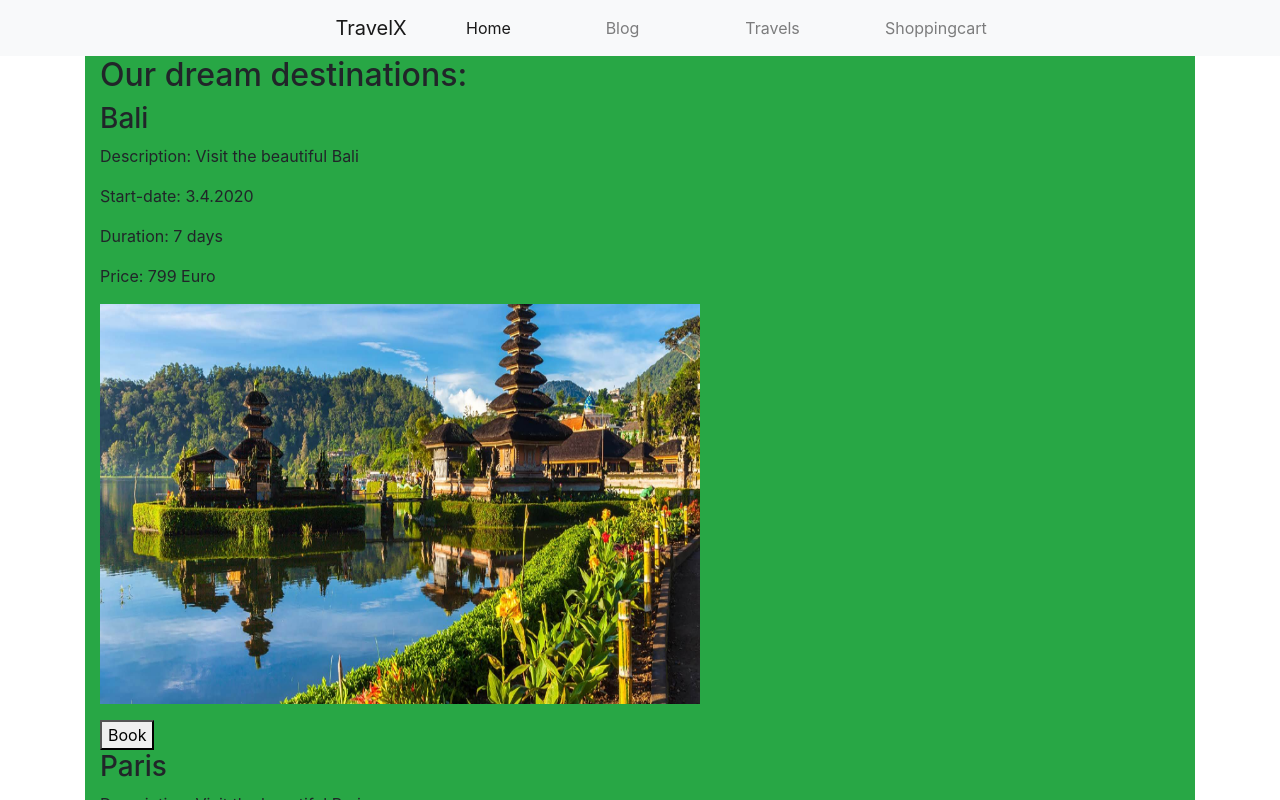
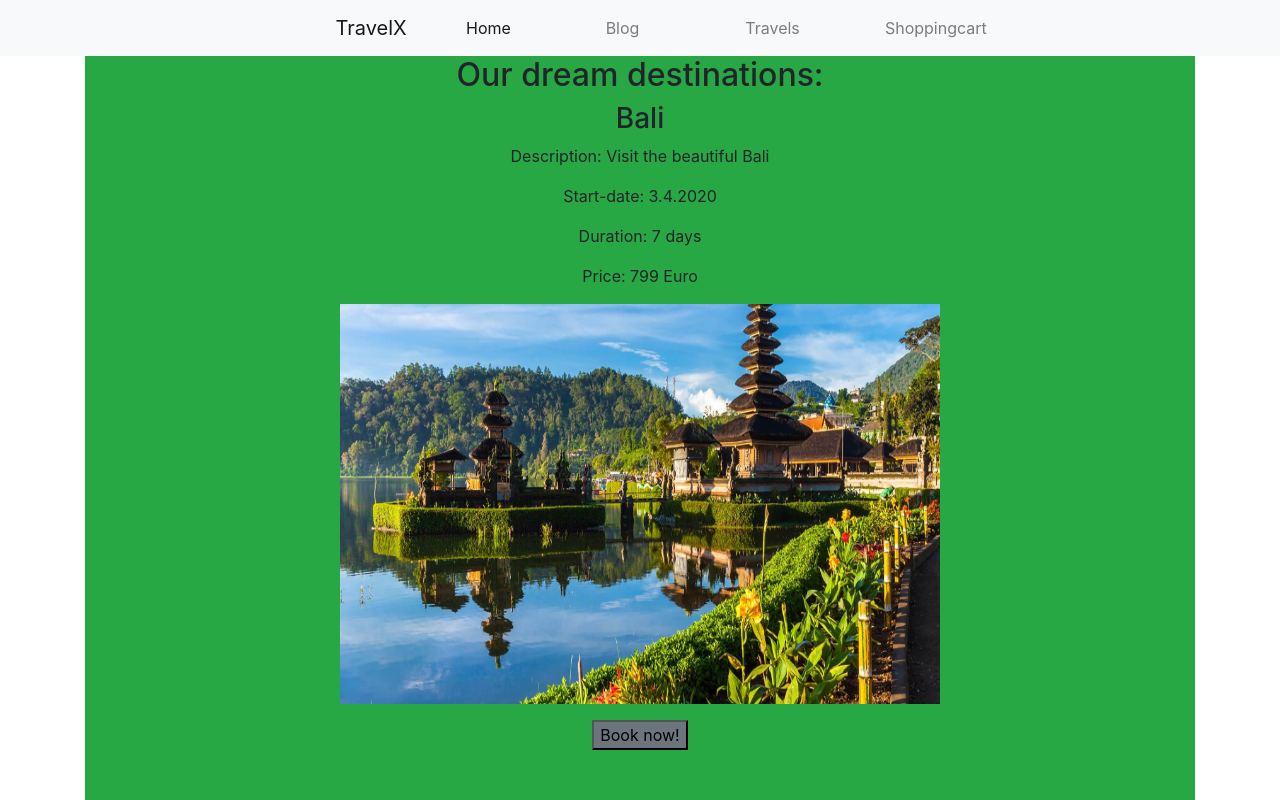
Before and after one commit to GeraldDi/LMSCF-Gerald-CodeReview-07, an Angular app: page /travels in a window 1280 px wide. Shown: the top 800 px of the page. Built offline with nearby package versions, Linux system fonts and the light colour scheme.

Commit message:
finished

```diff
--- a/src/app/cart/cart.component.css
+++ b/src/app/cart/cart.component.css
@@ -0,0 +1 @@
+.mt{min-height: 800px}
--- a/src/app/cart/cart.component.html
+++ b/src/app/cart/cart.component.html
@@ -1,11 +1,13 @@
+<div class="bg-primary text-center mt">
 
-<h3>Cart</h3>
+  <h3 class="p-3">Cart</h3>
 
   <div class="cart-item" *ngFor="let item of items">
    <span>{{ item.name }} </span>
- <span> {{ item.price | currency }}</span>
+   <span> {{ item.price }} Euro</span>
   </div>
-<div class="">total price: {{ tprice }}</div>
+
+  <div class="p-2">total price: {{ tprice }} Euro</div>
   <form [formGroup]="checkoutForm" (ngSubmit)="onSubmit(checkoutForm.value)">
 
    <div>
@@ -16,7 +18,7 @@
    </div>
 
    <div>
-   <label for="address">
+     <label for="address" class="ml-n2">
        Address
      </label>
      <input id="address" type="text" formControlName="address">
@@ -29,6 +31,7 @@
      <input id="email" type="text" formControlName="email">
    </div>
 
- <button class="button" type="submit">Purchase</button>
+   <button class="button mb-2" type="submit">Purchase</button>
 
   </form>
+</div>
--- a/src/app/travels/travels.component.html
+++ b/src/app/travels/travels.component.html
@@ -1,4 +1,4 @@
-<div class="container bg-success">
+<div class="bg-success text-center">
    <h2>Our dream destinations:</h2>
 
    <!-- (The specification was not clear for me here. I understood the "The travel page should have a form for inserting info about travels" in a way that the input form for the site owner to add new products should be in this page.)-->
@@ -11,8 +11,8 @@
        <p>Duration: {{ product.duration }}</p>
        <p>Price: {{ product.price }} Euro</p>
        <p><img src="{{ product.img }}" alt=""></p>
-       <div class="align-self-center">
-         <button class="" (click)="addToCart(product)">Book</button>
+       <div class="align-self-center mb-5">
+         <button class="bg-secondary" (click)="addToCart(product)">Book now!</button>
       </div>
    </div>
 
```
Lines whose indentation alone changed are shown as unchanged.
